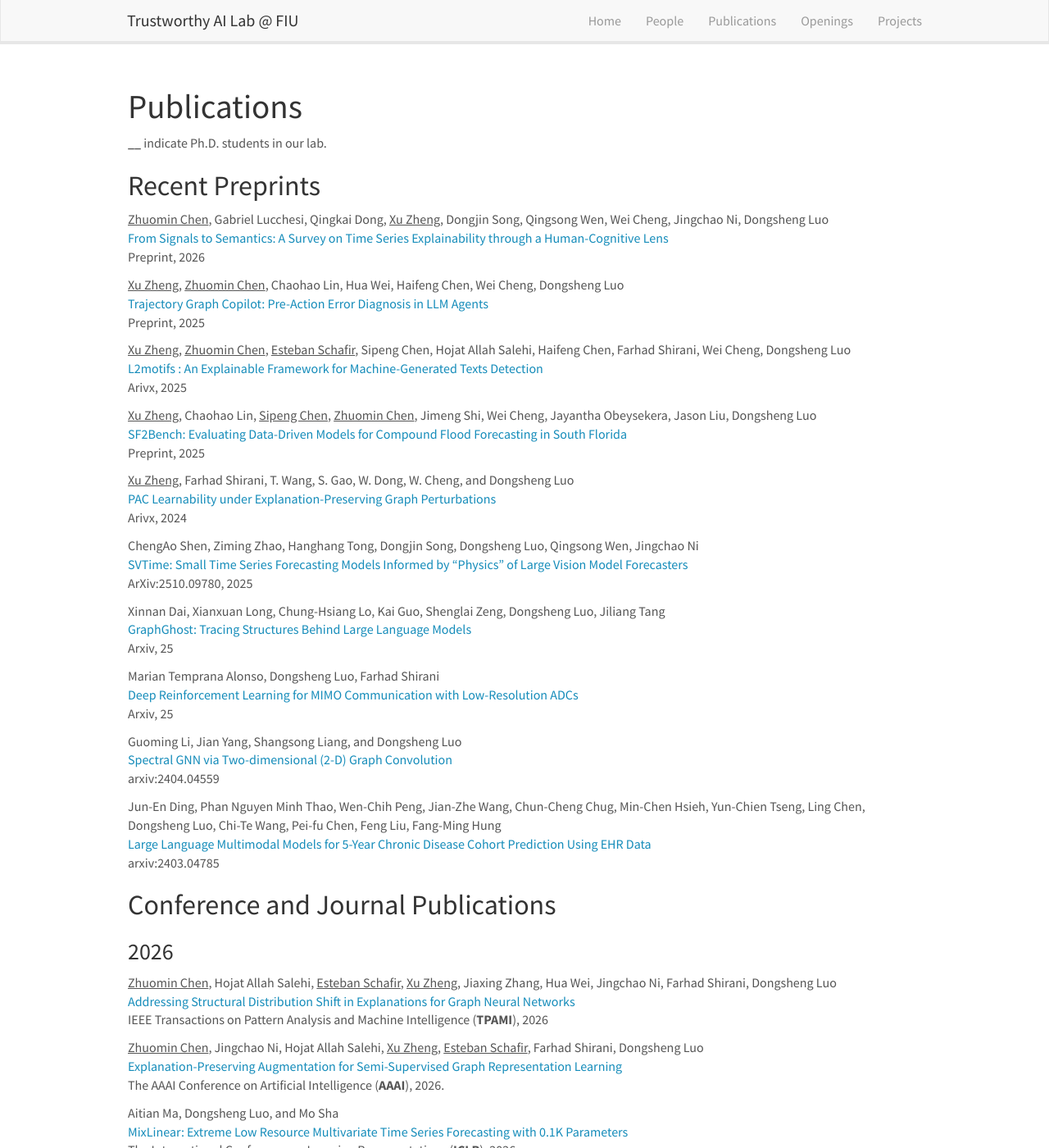
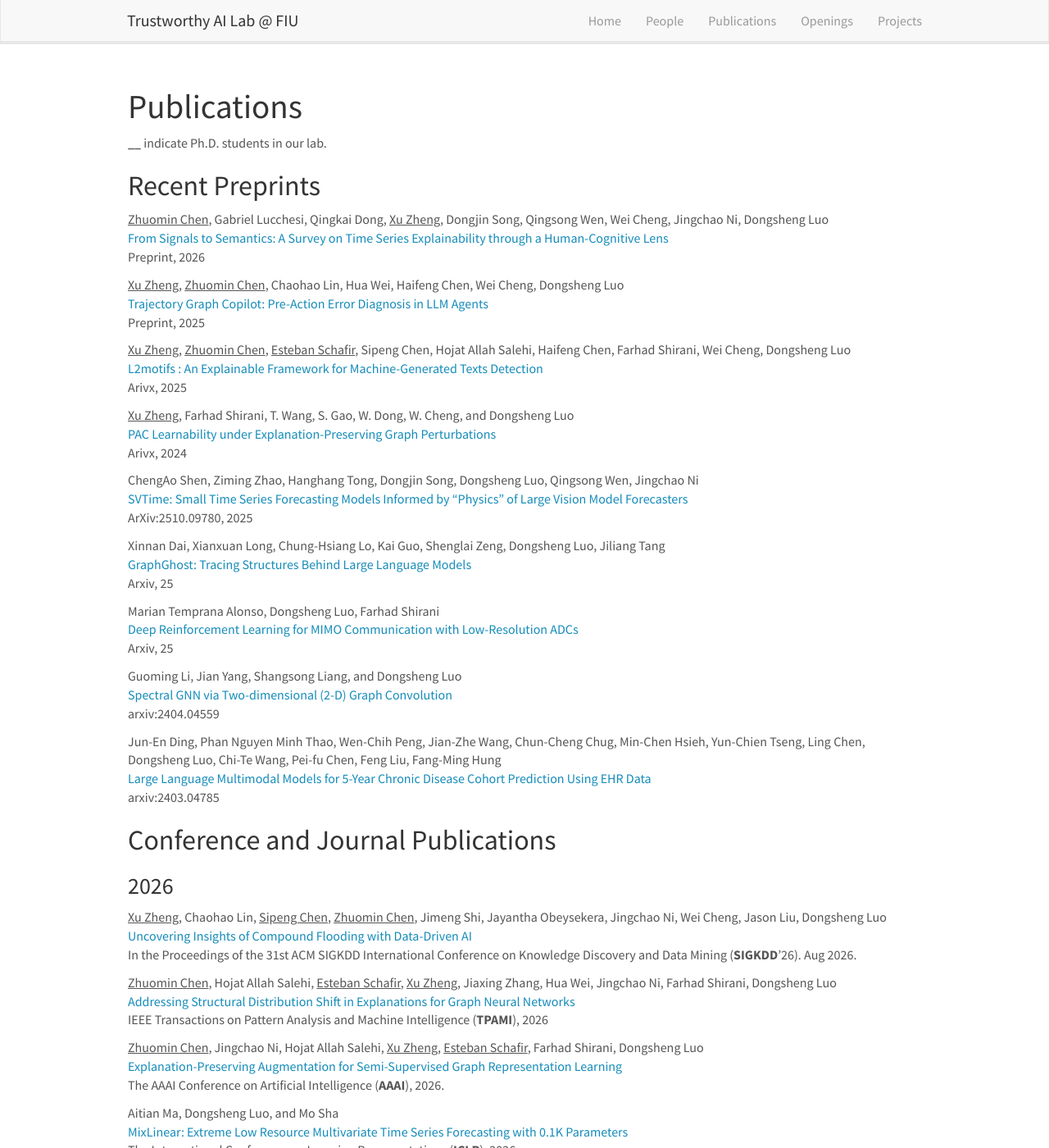
Before and after one commit to trustai4s-lab/trustai4s-lab.github.io, a Jekyll site: the page built from _pages/publications.md, in a window 1280 px wide and 1400 px high. Shown: the whole window at 82% size. Built offline with Jekyll 4.4.1, drawn with Linux system fonts in a browser that asks for light colours; nearby versions of some CDN libraries.

Commit message:
Update publications for 2026 and remove outdated entry
Removed a publication entry and added new publications with links for 2026.

```diff
--- a/_pages/publications.md
+++ b/_pages/publications.md
@@ -25,10 +25,6 @@ Preprint, 2025
 <u>Xu Zheng</u>, <u>Zhuomin Chen</u>, <u>Esteban Schafir</u>, Sipeng Chen, Hojat Allah Salehi, Haifeng Chen, Farhad Shirani, Wei Cheng, Dongsheng Luo\
 [L2motifs : An Explainable Framework for Machine-Generated Texts Detection](https://arxiv.org/abs/2505.12507)\
 Arivx, 2025
-
-<u>Xu Zheng</u>, Chaohao Lin, <u>Sipeng Chen</u>, <u>Zhuomin Chen</u>, Jimeng Shi, Wei Cheng, Jayantha Obeysekera, Jason Liu, Dongsheng Luo\
-[SF2Bench: Evaluating Data-Driven Models for Compound Flood Forecasting in South Florida]()\
-Preprint, 2025
 
 <u>Xu Zheng</u>, Farhad Shirani, T. Wang, S. Gao, W. Dong, W. Cheng, and Dongsheng Luo\
 [PAC Learnability under Explanation-Preserving Graph Perturbations](https://arxiv.org/abs/2402.05039)\
@@ -58,8 +54,13 @@ arxiv:2403.04785
 ## Conference and Journal Publications
 
 ### 2026
+
+<u>Xu Zheng</u>, Chaohao Lin, <u>Sipeng Chen</u>, <u>Zhuomin Chen</u>, Jimeng Shi, Jayantha Obeysekera, Jingchao Ni, Wei Cheng,  Jason Liu, Dongsheng Luo\
+[Uncovering Insights of Compound Flooding with Data-Driven AI](https://arxiv.org/abs/2506.04281)\
+In the Proceedings of the 31st ACM SIGKDD International Conference on Knowledge Discovery and Data Mining (**SIGKDD**’26). Aug 2026.
+
 <u>Zhuomin Chen</u>, Hojat Allah Salehi, <u>Esteban Schafir</u>, <u>Xu Zheng</u>, Jiaxing Zhang, Hua Wei, Jingchao Ni,  Farhad Shirani, Dongsheng Luo\
-[Addressing Structural Distribution Shift in Explanations for Graph Neural Networks]()\
+[Addressing Structural Distribution Shift in Explanations for Graph Neural Networks](https://www.computer.org/csdl/journal/tp/5555/01/11505765/2gdAeC2LXji)\
 IEEE Transactions on Pattern Analysis and Machine Intelligence (**TPAMI**), 2026
 
 <u>Zhuomin Chen</u>, Jingchao Ni, Hojat Allah Salehi, <u>Xu Zheng</u>, <u>Esteban Schafir</u>, Farhad Shirani, Dongsheng Luo\
```
